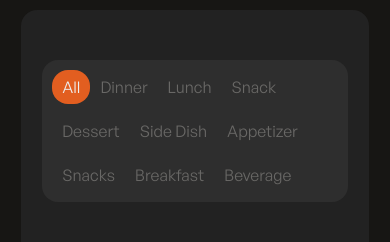
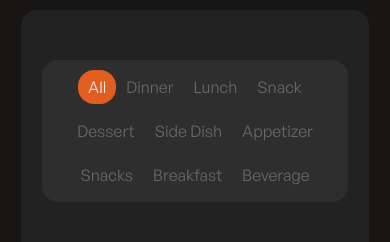
Before and after one commit to Elvira98701/Recipes, a React (Vite) app: page / in a window 390 px wide. Shown: the part 213-455 px from the top of the page. Built offline with nearby package versions, Linux system fonts and the light colour scheme; no server answers.

Commit message:
Update categories

```diff
--- a/src/components/Card/Card.module.scss
+++ b/src/components/Card/Card.module.scss
@@ -65,7 +65,7 @@
     position: relative;
 
     &::-webkit-scrollbar {
-        width: 10px;
+        width: 5px;
     }
 
     &::-webkit-backdrop {
--- a/src/components/Categories/Categories.module.scss
+++ b/src/components/Categories/Categories.module.scss
@@ -23,6 +23,7 @@
     @media (max-width: 1200px) {
         flex-direction: row;
         flex-wrap: wrap;
+        justify-content: center;
     }
 }
 
```
Also changed, not shown: src/assets/images/heart.png (deleted).
